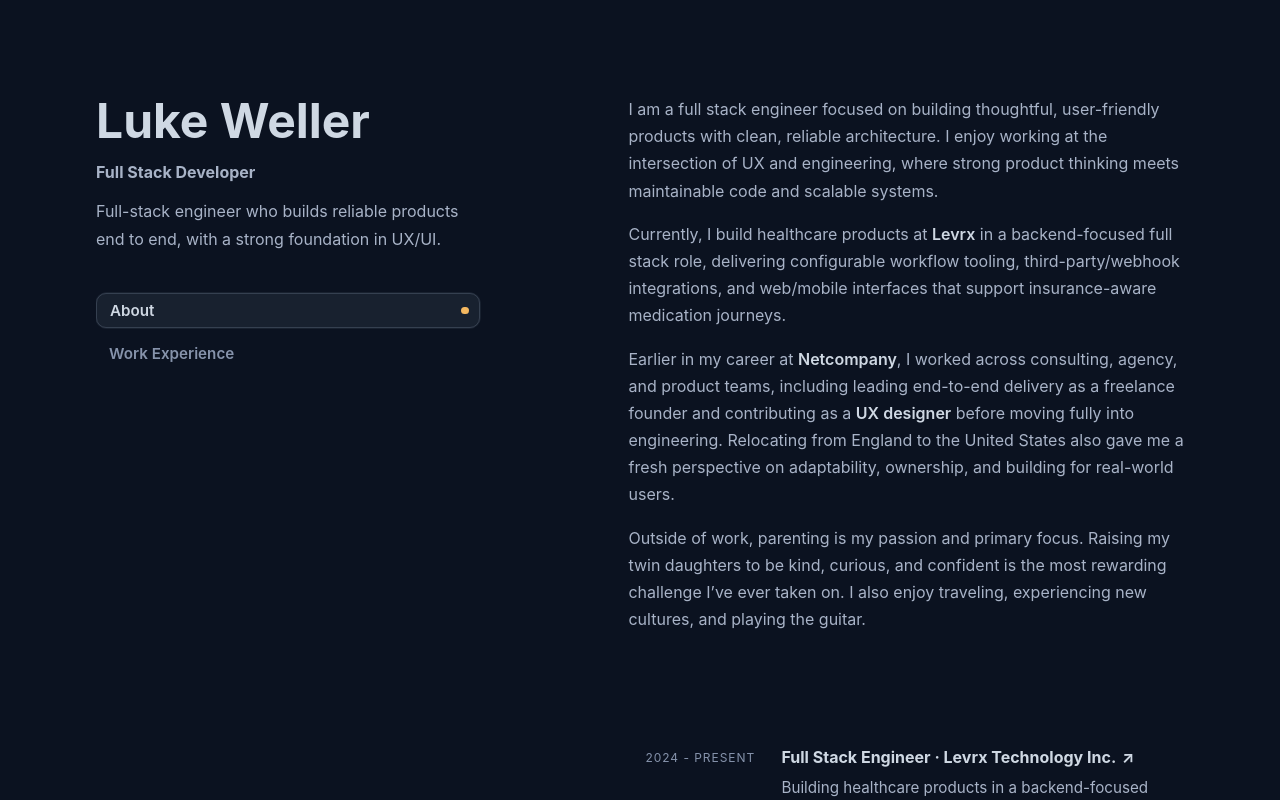
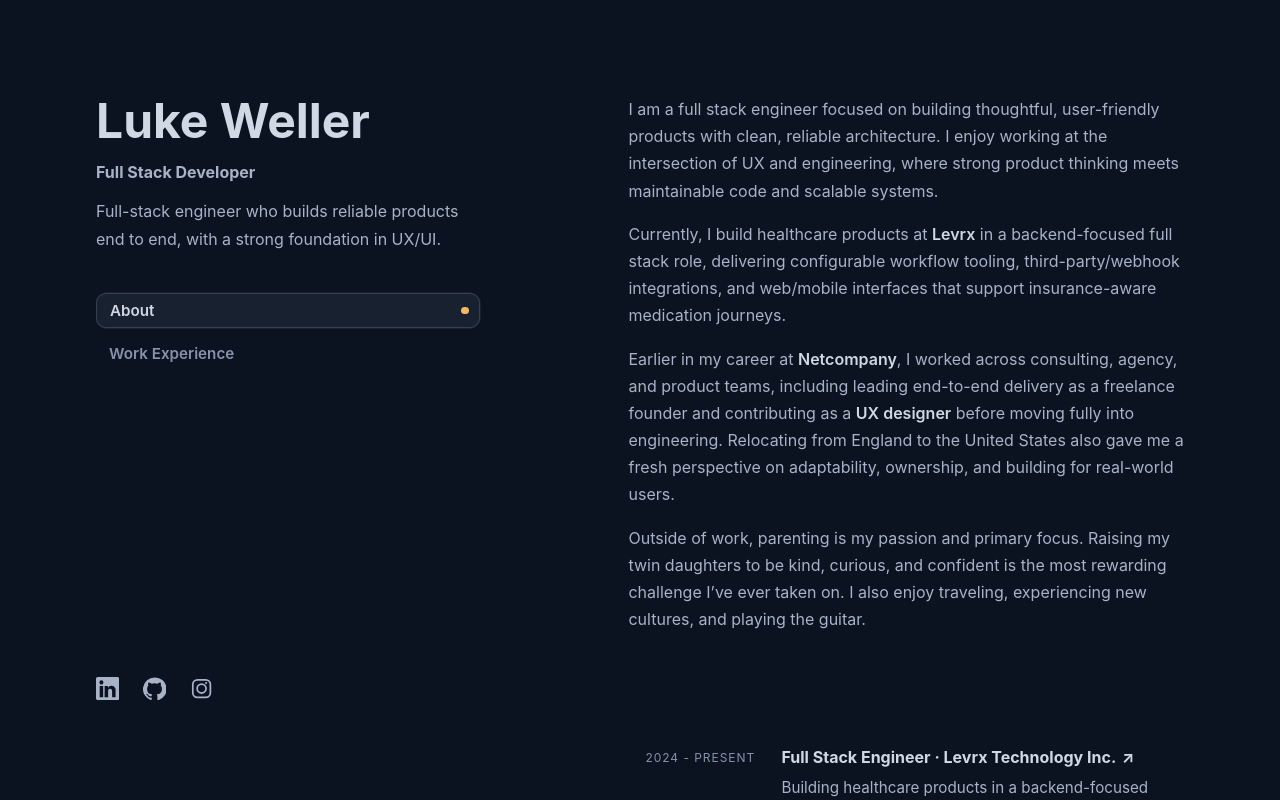
Before and after one commit to luke-weller/portfolio-client, a React (Create React App) app: page / in a window 1280 px wide. Shown: the top 800 px of the page. Built offline with nearby package versions, Linux system fonts and the light colour scheme; the HTML template or start-up script is replaced by a standard one.

Commit message:
Add social links section to LeftPane component with styling

```diff
--- a/src/components/portfolioLayout/leftPane/LeftPane.css
+++ b/src/components/portfolioLayout/leftPane/LeftPane.css
@@ -131,6 +131,32 @@
   outline-offset: 2px;
 }
 
+.left-pane__social-list {
+  margin: auto 0 0;
+  padding: 0;
+  list-style: none;
+  display: flex;
+  gap: 1.50rem;
+}
+
+.left-pane__social-link {
+  display: inline-flex;
+  width: 1.45rem;
+  height: 1.45rem;
+  color: var(--text-secondary);
+}
+
+.left-pane__social-link svg {
+  width: 100%;
+  height: 100%;
+  fill: currentColor;
+}
+
+.left-pane__social-link:hover,
+.left-pane__social-link:focus-visible {
+  color: var(--accent);
+}
+
 @media (max-width: 1024px) {
   .left-pane {
     position: static;
@@ -178,4 +204,20 @@
     border-color: var(--surface-border);
     background: rgba(148, 163, 184, 0.12);
   }
+
+  .left-pane__social-list {
+    margin-top: 0.75rem;
+    gap: 1.1rem;
+  }
+
+  .left-pane__social-link {
+    width: 1.35rem;
+    height: 1.35rem;
+  }
 }
+
+@media (min-width: 1025px) {
+  .left-pane__content {
+    min-height: 100%;
+  }
+}
--- a/src/components/portfolioLayout/leftPane/LeftPane.tsx
+++ b/src/components/portfolioLayout/leftPane/LeftPane.tsx
@@ -4,6 +4,43 @@ import "./LeftPane.css";
 const navSections = [
   { id: "about", label: "About" },
   { id: "experience", label: "Work Experience" },
+] as const;
+
+const socialLinks = [
+  {
+    name: "LinkedIn",
+    href: "https://www.linkedin.com/in/wellerluke/",
+    icon: (
+      <svg viewBox="0 0 16 16" aria-hidden="true">
+        <path
+          fill="currentColor"
+          d="M0 1.146C0 .513.526 0 1.175 0h13.65C15.474 0 16 .513 16 1.146v13.708c0 .633-.526 1.146-1.175 1.146H1.175C.526 16 0 15.487 0 14.854V1.146z"
+        />
+        <path
+          style={{ fill: "var(--bg-primary)" }}
+          d="M4.943 6.194H2.542V14h2.4V6.194zm.157-2.413c0-.807-.605-1.462-1.358-1.462S2.385 2.974 2.385 3.78c0 .806.605 1.461 1.357 1.461S5.1 4.587 5.1 3.78zM13.615 9.507c0-2.344-1.25-3.434-2.92-3.434a2.53 2.53 0 0 0-2.306 1.27h-.032V6.194H5.96c.031.761 0 7.806 0 7.806h2.4V9.64c0-.233.017-.466.086-.632.188-.465.617-.947 1.338-.947.944 0 1.322.715 1.322 1.763V14h2.4V9.507z"
+        />
+      </svg>
+    ),
+  },
+  {
+    name: "GitHub",
+    href: "https://github.com/luke-weller",
+    icon: (
+      <svg viewBox="0 0 24 24" aria-hidden="true">
+        <path d="M12 .5a12 12 0 0 0-3.79 23.39c.6.11.82-.26.82-.58v-2.1c-3.34.73-4.04-1.42-4.04-1.42-.54-1.37-1.33-1.74-1.33-1.74-1.08-.74.08-.72.08-.72 1.2.08 1.82 1.23 1.82 1.23 1.05 1.81 2.76 1.29 3.43.99.11-.77.41-1.29.74-1.58-2.67-.3-5.47-1.33-5.47-5.93 0-1.31.47-2.38 1.24-3.22-.13-.3-.54-1.52.12-3.16 0 0 1.01-.32 3.3 1.23a11.5 11.5 0 0 1 6 0c2.3-1.55 3.3-1.23 3.3-1.23.66 1.64.25 2.86.12 3.16.77.84 1.24 1.9 1.24 3.22 0 4.61-2.8 5.62-5.48 5.92.42.37.8 1.1.8 2.22v3.28c0 .32.22.69.82.58A12 12 0 0 0 12 .5z" />
+      </svg>
+    ),
+  },
+  {
+    name: "Instagram",
+    href: "https://www.instagram.com/lukedweller/",
+    icon: (
+      <svg viewBox="0 0 24 24" aria-hidden="true">
+        <path d="M7.75 2h8.5A5.75 5.75 0 0 1 22 7.75v8.5A5.75 5.75 0 0 1 16.25 22h-8.5A5.75 5.75 0 0 1 2 16.25v-8.5A5.75 5.75 0 0 1 7.75 2zm0 1.8A3.95 3.95 0 0 0 3.8 7.75v8.5a3.95 3.95 0 0 0 3.95 3.95h8.5a3.95 3.95 0 0 0 3.95-3.95v-8.5a3.95 3.95 0 0 0-3.95-3.95zm8.95 1.35a1.1 1.1 0 1 1 0 2.2 1.1 1.1 0 0 1 0-2.2zM12 6.5A5.5 5.5 0 1 1 6.5 12 5.5 5.5 0 0 1 12 6.5zm0 1.8A3.7 3.7 0 1 0 15.7 12 3.7 3.7 0 0 0 12 8.3z" />
+      </svg>
+    ),
+  },
 ] as const;
 
 function LeftPane() {
@@ -74,6 +111,22 @@ function LeftPane() {
             );
           })}
         </nav>
+
+        <ul className="left-pane__social-list" aria-label="Social links">
+          {socialLinks.map(({ name, href, icon }) => (
+            <li key={name}>
+              <a
+                className="left-pane__social-link"
+                href={href}
+                target="_blank"
+                rel="noreferrer"
+                aria-label={name}
+              >
+                {icon}
+              </a>
+            </li>
+          ))}
+        </ul>
       </div>
     </aside>
   );
```
